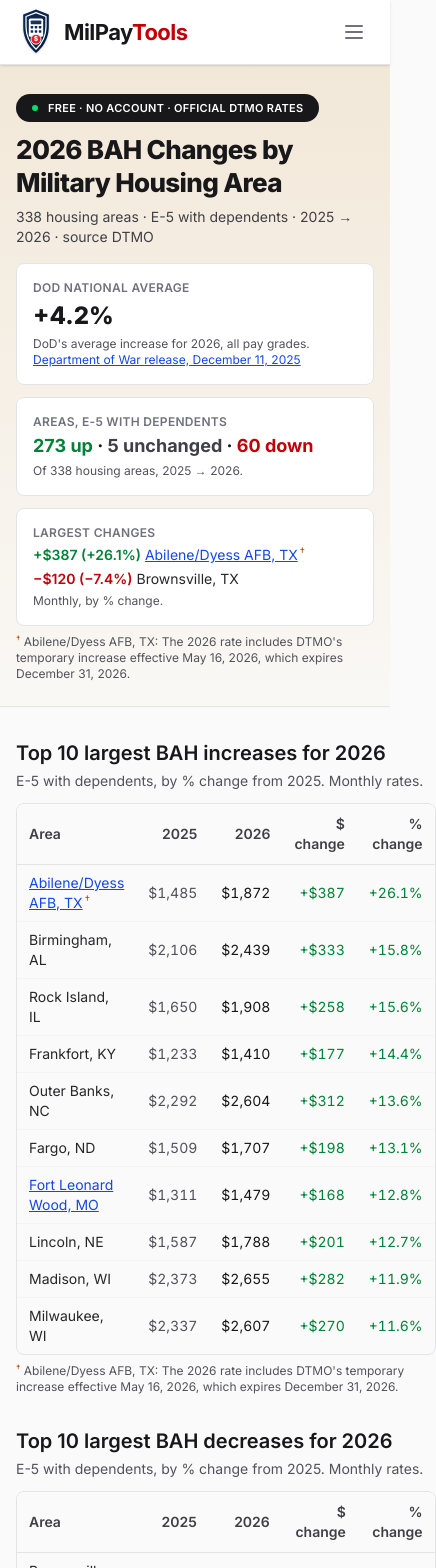
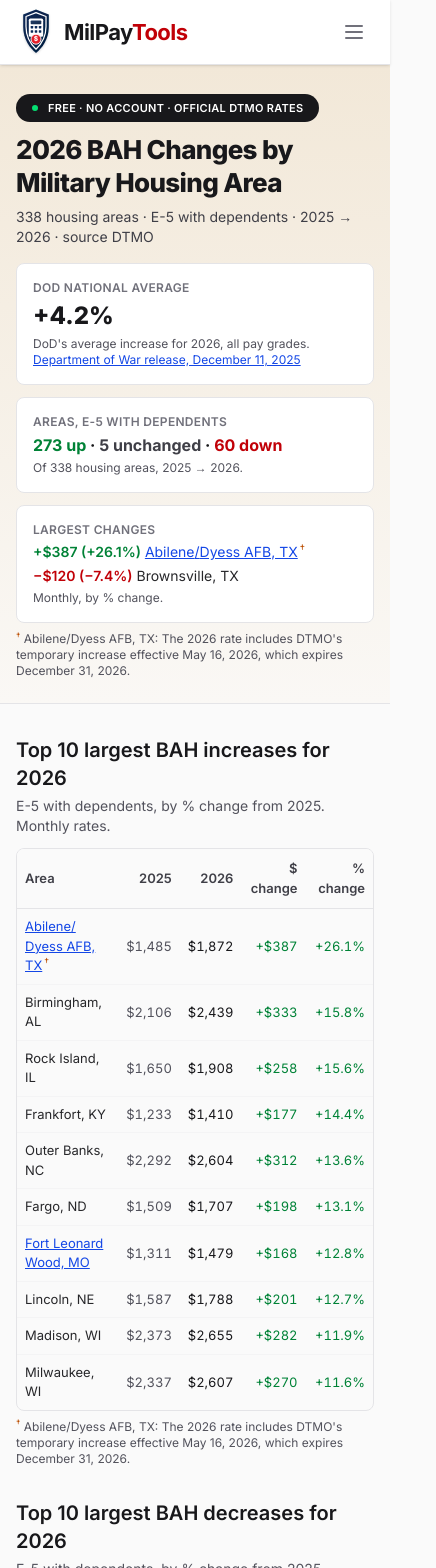
Before and after one commit to dstevens52/milpaytools, a Next.js app: page /bah/changes in a window 390 px wide. Shown: the top 1568 px of the page, 436 px wide, since content can reach past the window. Built offline with nearby package versions, Linux system fonts and the light colour scheme.

Commit message:
fix(bah-changes): phone layout (tables fit 390px, names wrap at slashes)
Grid sections get min-w-0 so a table scrolls in its own box instead of
widening the page; tighter cell padding below sm; <wbr> after '/' in DTMO
area names.

Co-Authored-By: Claude Opus 5.5 <noreply@anthropic.com>

```diff
--- a/src/app/bah/changes/page.tsx
+++ b/src/app/bah/changes/page.tsx
@@ -1,5 +1,6 @@
 import type { Metadata } from 'next';
 import Link from 'next/link';
+import { Fragment } from 'react';
 import { JsonLdScript } from '@/components/JsonLdScript';
 import { FaqSection } from '@/components/FaqSection';
 import { BahChangesTable } from '@/components/bah-stations/BahChangesTable';
@@ -54,15 +55,25 @@ export const metadata: Metadata = {
   },
 };
 
+/** Area name with a line-break opportunity after each "/" (e.g. "Shreveport/Barksdale AFB"). */
+function breakable(name: string) {
+  return name.split('/').map((part, i) => (
+    <Fragment key={i}>
+      {i > 0 && <>/<wbr /></>}
+      {part}
+    </Fragment>
+  ));
+}
+
 function AreaName({ row }: { row: BahChangeRow }) {
   return (
     <>
       {row.station ? (
         <Link href={`/bah/${row.station.slug}`} className="text-blue-700 underline hover:text-blue-800">
-          {row.name}
+          {breakable(row.name)}
         </Link>
       ) : (
-        row.name
+        breakable(row.name)
       )}
       {row.note && <sup className="text-amber-700 ml-0.5">†</sup>}
     </>
@@ -72,29 +83,29 @@ function AreaName({ row }: { row: BahChangeRow }) {
 function TopTable({ rows, caption, testId }: { rows: BahChangeRow[]; caption: string; testId: string }) {
   return (
     <div className="overflow-x-auto rounded-lg border border-zinc-200">
-      <table className="w-full text-sm" data-testid={testId}>
+      <table className="w-full text-[13px] sm:text-sm" data-testid={testId}>
         <caption className="sr-only">{caption}</caption>
         <thead>
           <tr className="bg-zinc-50 border-b border-zinc-200 text-left">
-            <th scope="col" className="px-3 py-2.5 font-semibold text-zinc-700">Area</th>
-            <th scope="col" className="px-3 py-2.5 font-semibold text-zinc-700 text-right">{C.priorYear}</th>
-            <th scope="col" className="px-3 py-2.5 font-semibold text-zinc-700 text-right">{C.year}</th>
-            <th scope="col" className="px-3 py-2.5 font-semibold text-zinc-700 text-right">$ change</th>
-            <th scope="col" className="px-3 py-2.5 font-semibold text-zinc-700 text-right">% change</th>
+            <th scope="col" className="px-2 sm:px-3 py-2.5 font-semibold text-zinc-700">Area</th>
+            <th scope="col" className="px-2 sm:px-3 py-2.5 font-semibold text-zinc-700 text-right">{C.priorYear}</th>
+            <th scope="col" className="px-2 sm:px-3 py-2.5 font-semibold text-zinc-700 text-right">{C.year}</th>
+            <th scope="col" className="px-2 sm:px-3 py-2.5 font-semibold text-zinc-700 text-right sm:whitespace-nowrap">$ change</th>
+            <th scope="col" className="px-2 sm:px-3 py-2.5 font-semibold text-zinc-700 text-right sm:whitespace-nowrap">% change</th>
           </tr>
         </thead>
         <tbody>
           {rows.map((r) => (
             <tr key={r.mha} className="border-b border-zinc-100 last:border-0" data-mha={r.mha}>
-              <th scope="row" className="px-3 py-2 text-left font-normal text-zinc-800">
+              <th scope="row" className="px-2 sm:px-3 py-2 text-left font-normal text-zinc-800">
                 <AreaName row={r} />
               </th>
-              <td className="px-3 py-2 text-right tabular-nums text-zinc-600 whitespace-nowrap">{formatRate(r.prior!)}</td>
-              <td className="px-3 py-2 text-right tabular-nums text-zinc-900 whitespace-nowrap">{formatRate(r.current)}</td>
-              <td className={`px-3 py-2 text-right tabular-nums whitespace-nowrap ${r.abs! > 0 ? 'text-green-700' : 'text-red-700'}`}>
+              <td className="px-2 sm:px-3 py-2 text-right tabular-nums text-zinc-600 whitespace-nowrap">{formatRate(r.prior!)}</td>
+              <td className="px-2 sm:px-3 py-2 text-right tabular-nums text-zinc-900 whitespace-nowrap">{formatRate(r.current)}</td>
+              <td className={`px-2 sm:px-3 py-2 text-right tabular-nums whitespace-nowrap ${r.abs! > 0 ? 'text-green-700' : 'text-red-700'}`}>
                 {formatChangeDollars(r.abs!)}
               </td>
-              <td className={`px-3 py-2 text-right tabular-nums whitespace-nowrap ${r.pct! > 0 ? 'text-green-700' : 'text-red-700'}`}>
+              <td className={`px-2 sm:px-3 py-2 text-right tabular-nums whitespace-nowrap ${r.pct! > 0 ? 'text-green-700' : 'text-red-700'}`}>
                 {formatChangePct(r.pct!)}
               </td>
             </tr>
@@ -175,12 +186,12 @@ export default function BahChangesPage() {
             </div>
             <div className="rounded-lg border border-zinc-200 bg-white p-4" data-testid="bah-changes-tile-counts">
               <p className="text-xs font-semibold uppercase tracking-wide text-zinc-500 mb-1">{`Areas, E-5 with dependents`}</p>
-              <p className="text-lg font-bold text-zinc-900 leading-snug">
-                <span className="text-green-700">{`${C.up} up`}</span>
+              <p className="text-base font-bold text-zinc-900 leading-snug">
+                <span className="text-green-700 whitespace-nowrap">{`${C.up} up`}</span>
                 {' · '}
-                <span className="text-zinc-700">{`${C.same} unchanged`}</span>
+                <span className="text-zinc-700 whitespace-nowrap">{`${C.same} unchanged`}</span>
                 {' · '}
-                <span className="text-red-700">{`${C.down} down`}</span>
+                <span className="text-red-700 whitespace-nowrap">{`${C.down} down`}</span>
               </p>
               <p className="text-xs text-zinc-600 mt-1">
                 {`Of ${C.count} housing areas, ${C.priorYear} → ${C.year}.`}
@@ -211,7 +222,7 @@ export default function BahChangesPage() {
       <div className="max-w-5xl mx-auto px-4 sm:px-6 lg:px-8 py-8 space-y-10">
         {/* ── Top 10s ─────────────────────────────────────────────────────── */}
         <div className="grid gap-8 lg:grid-cols-2">
-          <section aria-labelledby="increases-h">
+          <section aria-labelledby="increases-h" className="min-w-0">
             <h2 id="increases-h" className="text-xl font-semibold text-zinc-900 mb-1">
               {`Top ${C.topIncreases.length} largest BAH increases for ${C.year}`}
             </h2>
@@ -220,7 +231,7 @@ export default function BahChangesPage() {
             <Notes rows={C.topIncreases} />
           </section>
 
-          <section aria-labelledby="decreases-h">
+          <section aria-labelledby="decreases-h" className="min-w-0">
             <h2 id="decreases-h" className="text-xl font-semibold text-zinc-900 mb-1">
               {`Top ${C.topDecreases.length} largest BAH decreases for ${C.year}`}
             </h2>
--- a/src/components/bah-stations/BahChangesTable.tsx
+++ b/src/components/bah-stations/BahChangesTable.tsx
@@ -1,6 +1,6 @@
 'use client';
 
-import { useMemo, useState } from 'react';
+import { Fragment, useMemo, useState } from 'react';
 import Link from 'next/link';
 import {
   formatChangeDollars,
@@ -15,6 +15,16 @@ import {
  * enhancement: real <button>s in the headers, aria-sort on the active header.
  * Receives only the slim rows (no rate tables).
  */
+
+/** Area name with a line-break opportunity after each "/" (e.g. "Shreveport/Barksdale AFB"). */
+function breakable(name: string) {
+  return name.split('/').map((part, i) => (
+    <Fragment key={i}>
+      {i > 0 && <>/<wbr /></>}
+      {part}
+    </Fragment>
+  ));
+}
 
 type SortKey = 'pct' | 'abs' | 'name';
 type Dir = 'ascending' | 'descending';
@@ -65,7 +75,7 @@ export function BahChangesTable({
     <button
       type="button"
       onClick={() => onSort(k)}
-      className="font-semibold text-zinc-700 hover:text-red-700 underline decoration-dotted underline-offset-2"
+      className="font-semibold text-zinc-700 hover:text-red-700 underline decoration-dotted underline-offset-2 sm:whitespace-nowrap"
       data-testid={`bah-changes-sort-${k}`}
     >
       {label}
@@ -78,21 +88,21 @@ export function BahChangesTable({
       className="overflow-auto max-h-[70vh] md:max-h-none rounded-lg border border-zinc-200"
       data-testid="bah-changes-scroll"
     >
-      <table className="w-full text-sm" data-testid="bah-changes-table">
+      <table className="w-full text-[13px] sm:text-sm" data-testid="bah-changes-table">
         <caption className="sr-only">
           {`BAH for an E-5 with dependents in every Military Housing Area, ${priorYear} and ${year}, with the change. Use the column buttons to sort.`}
         </caption>
         <thead className="sticky top-0 z-10 bg-zinc-50">
           <tr className="border-b border-zinc-200 text-left">
-            <th scope="col" aria-sort={ariaSort('name')} className="px-3 py-2.5">
+            <th scope="col" aria-sort={ariaSort('name')} className="px-1.5 sm:px-3 py-2.5">
               {sortButton('name', 'Area (A–Z)')}
             </th>
-            <th scope="col" className="px-3 py-2.5 font-semibold text-zinc-700 text-right">{priorYear}</th>
-            <th scope="col" className="px-3 py-2.5 font-semibold text-zinc-700 text-right">{year}</th>
-            <th scope="col" aria-sort={ariaSort('abs')} className="px-3 py-2.5 text-right">
+            <th scope="col" className="px-1.5 sm:px-3 py-2.5 font-semibold text-zinc-700 text-right">{priorYear}</th>
+            <th scope="col" className="px-1.5 sm:px-3 py-2.5 font-semibold text-zinc-700 text-right">{year}</th>
+            <th scope="col" aria-sort={ariaSort('abs')} className="px-1.5 sm:px-3 py-2.5 text-right">
               {sortButton('abs', '$ change')}
             </th>
-            <th scope="col" aria-sort={ariaSort('pct')} className="px-3 py-2.5 text-right">
+            <th scope="col" aria-sort={ariaSort('pct')} className="px-1.5 sm:px-3 py-2.5 text-right">
               {sortButton('pct', '% change')}
             </th>
           </tr>
@@ -100,29 +110,29 @@ export function BahChangesTable({
         <tbody>
           {sorted.map((r) => (
             <tr key={r.mha} id={`mha-${r.mha}`} className="border-b border-zinc-100 last:border-0 target:bg-amber-50" data-mha={r.mha}>
-              <th scope="row" className="px-3 py-2 text-left font-normal text-zinc-800">
+              <th scope="row" className="px-1.5 sm:px-3 py-2 text-left font-normal text-zinc-800">
                 {r.href ? (
                   <Link href={r.href} className="text-blue-700 underline hover:text-blue-800">
-                    {r.name}
+                    {breakable(r.name)}
                   </Link>
                 ) : (
-                  r.name
+                  breakable(r.name)
                 )}
                 {r.marked && <sup className="text-amber-700 ml-0.5">†</sup>}
               </th>
-              <td className="px-3 py-2 text-right tabular-nums text-zinc-600 whitespace-nowrap">
+              <td className="px-1.5 sm:px-3 py-2 text-right tabular-nums text-zinc-600 whitespace-nowrap">
                 {r.prior === null ? '—' : formatRate(r.prior)}
               </td>
-              <td className="px-3 py-2 text-right tabular-nums text-zinc-900 whitespace-nowrap">{formatRate(r.current)}</td>
+              <td className="px-1.5 sm:px-3 py-2 text-right tabular-nums text-zinc-900 whitespace-nowrap">{formatRate(r.current)}</td>
               <td
-                className={`px-3 py-2 text-right tabular-nums whitespace-nowrap ${
+                className={`px-1.5 sm:px-3 py-2 text-right tabular-nums whitespace-nowrap ${
                   r.abs === null ? 'text-zinc-500' : r.abs > 0 ? 'text-green-700' : r.abs < 0 ? 'text-red-700' : 'text-zinc-500'
                 }`}
               >
                 {r.abs === null ? 'new' : formatChangeDollars(r.abs)}
               </td>
               <td
-                className={`px-3 py-2 text-right tabular-nums whitespace-nowrap ${
+                className={`px-1.5 sm:px-3 py-2 text-right tabular-nums whitespace-nowrap ${
                   r.pct === null ? 'text-zinc-500' : r.pct > 0 ? 'text-green-700' : r.pct < 0 ? 'text-red-700' : 'text-zinc-500'
                 }`}
               >
```
